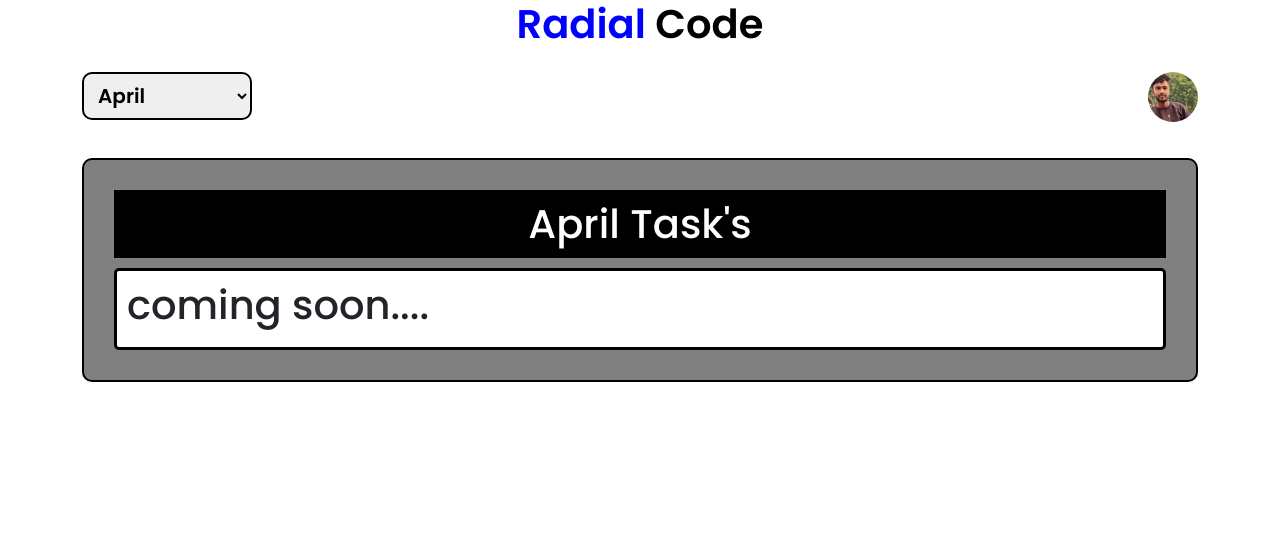
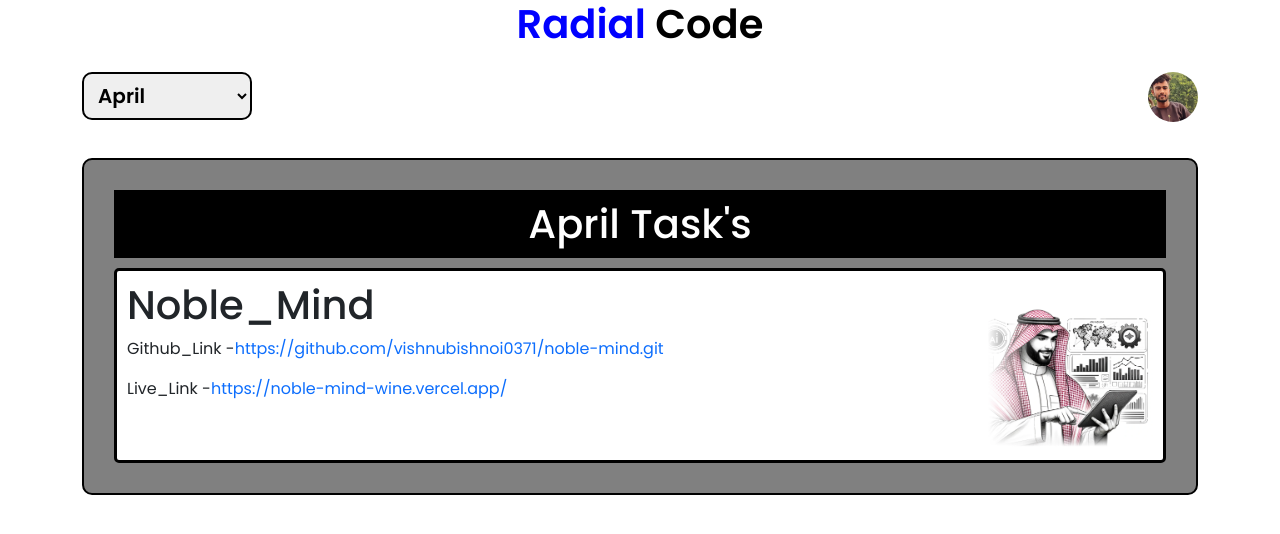
Before and after one commit to vishnubishnoi0371/mytask, a plain HTML site: page index.html in a window 1280 px wide. Drawn offline with nearby package versions, Linux system fonts and the light colour scheme.

Commit message:
noble-mind-page added

```diff
--- a/index.html
+++ b/index.html
@@ -328,7 +328,19 @@
         </div>`,
         Apr: `<div class= "main_card"><h1 class="text-center tsk_crd">April Task's</h1>
         <div class="task-item"><div class="d-flex flex-column flex-lg-row  justify-content-lg-between small_crd">
-          <h1 class="text-center text-md-start">coming soon....</h1></div>
+        <div>
+          <h1 class="text-center text-md-start">Noble_Mind</h1>
+          <p class="d-flex flex-column flex-lg-row">
+            Github_Link -
+            <a target="_blank" href="https://github.com/vishnubishnoi0371/noble-mind.git">
+              https://github.com/vishnubishnoi0371/noble-mind.git
+            </a>
+          </p>
+          <p class="d-flex flex-column flex-lg-row">
+            Live_Link -
+            <a target="_blank" href="https://noble-mind-wine.vercel.app/">
+              https://noble-mind-wine.vercel.app/            </a>
+          </p></div><img class="imgs_set " src="./Assets/images/hero-bg.webp" alt="img"></div></div>
           </div>
         </div>`,
         May: `<div class= "main_card"><h1 class="text-center tsk_crd">May Task's</h1>
```
Also changed, not shown: Assets/images/hero-bg.webp (added).
